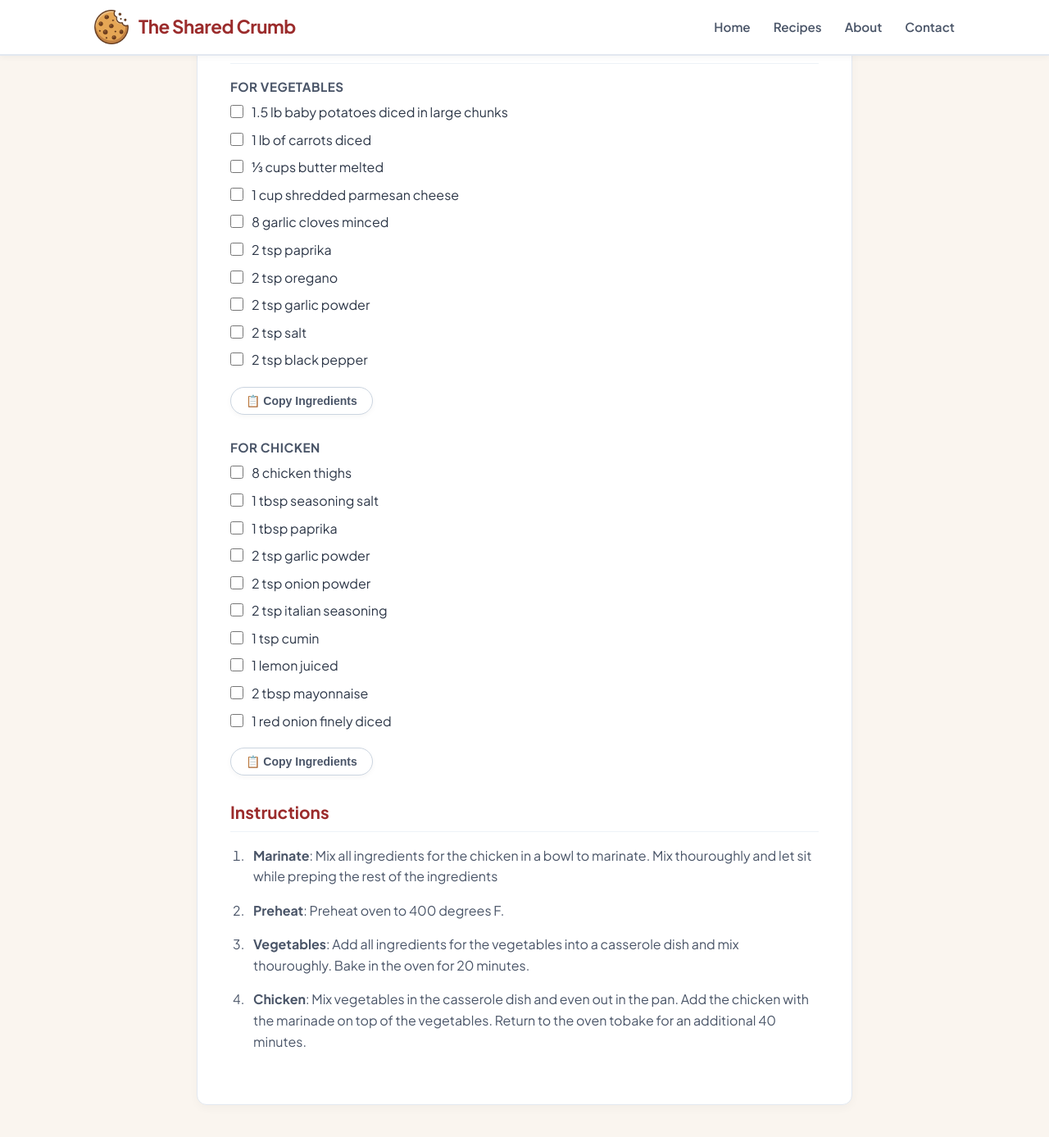
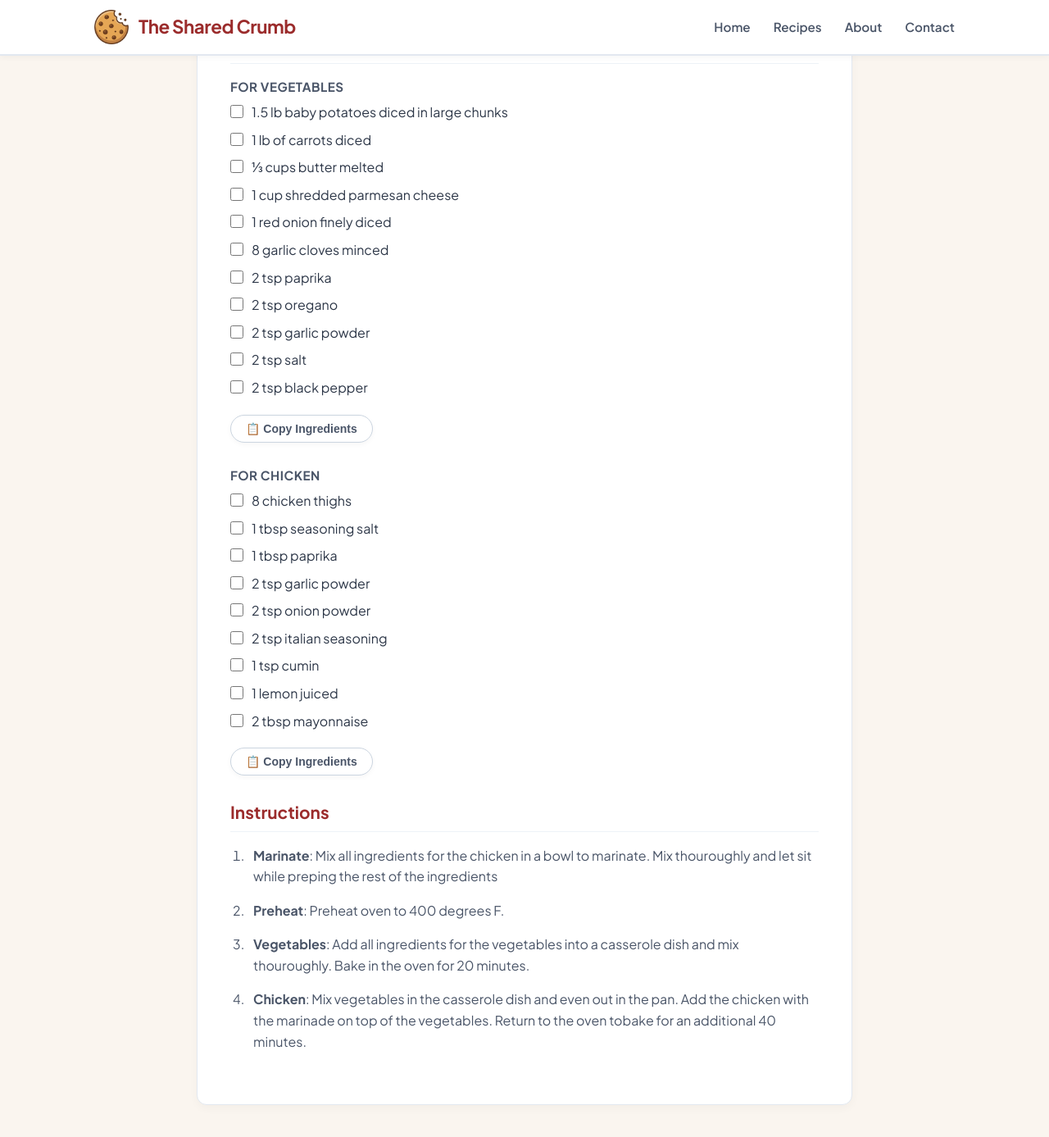
Before and after one commit to TheSharedCrumb/TheSharedCrumb, a Jekyll site: the page built from _recipes/OnePan_Parmesan_Chicken_Vegetables.md, in a window 1280 px wide and 1400 px high, scrolled down 1230 px. Shown: the top 1387 px of the window at 82% size. Built offline with Jekyll 4.4.1, drawn with Linux system fonts in a browser that asks for light colours; part of the change alters nothing that is shown.

```diff
--- a/_recipes/OnePan_Parmesan_Chicken_Vegetables.md
+++ b/_recipes/OnePan_Parmesan_Chicken_Vegetables.md
@@ -8,7 +8,7 @@ cook_time: "1 hr"
 yield: "8 servings"
 difficulty: "Medium"
 cost: "$"
-image: "/assets/images/Cookies_TEST.jpg"
+image: "/assets/images/OnePan_Parmesan_Chicken_Vegetables.jpg"
 ---
 
 > *There is a quiet joy in knowing dinner tomorrow is already taken care of. As this dish roasts, the rich drippings from the zesty-marinated chicken melt directly into the bed of potatoes below, creating a rich, garlicky parmesan flavor that gets even better overnight. Making a big batch means tonight's effortless, comforting feast transforms into the kind of savory, hot leftover lunch that makes the whole midday break feel like a luxury.*
@@ -19,6 +19,7 @@ image: "/assets/images/Cookies_TEST.jpg"
 * 1 lb of carrots diced
 * ⅓ cups butter melted
 * 1 cup shredded parmesan cheese
+* 1 red onion finely diced
 * 8 garlic cloves minced
 * 2 tsp paprika
 * 2 tsp oregano
@@ -36,7 +37,6 @@ image: "/assets/images/Cookies_TEST.jpg"
 * 1 tsp cumin
 * 1 lemon juiced
 * 2 tbsp mayonnaise
-* 1 red onion finely diced
 
 ### Instructions
 1. **Marinate**: Mix all ingredients for the chicken in a bowl to marinate. Mix thouroughly and let sit while preping the rest of the ingredients
```
